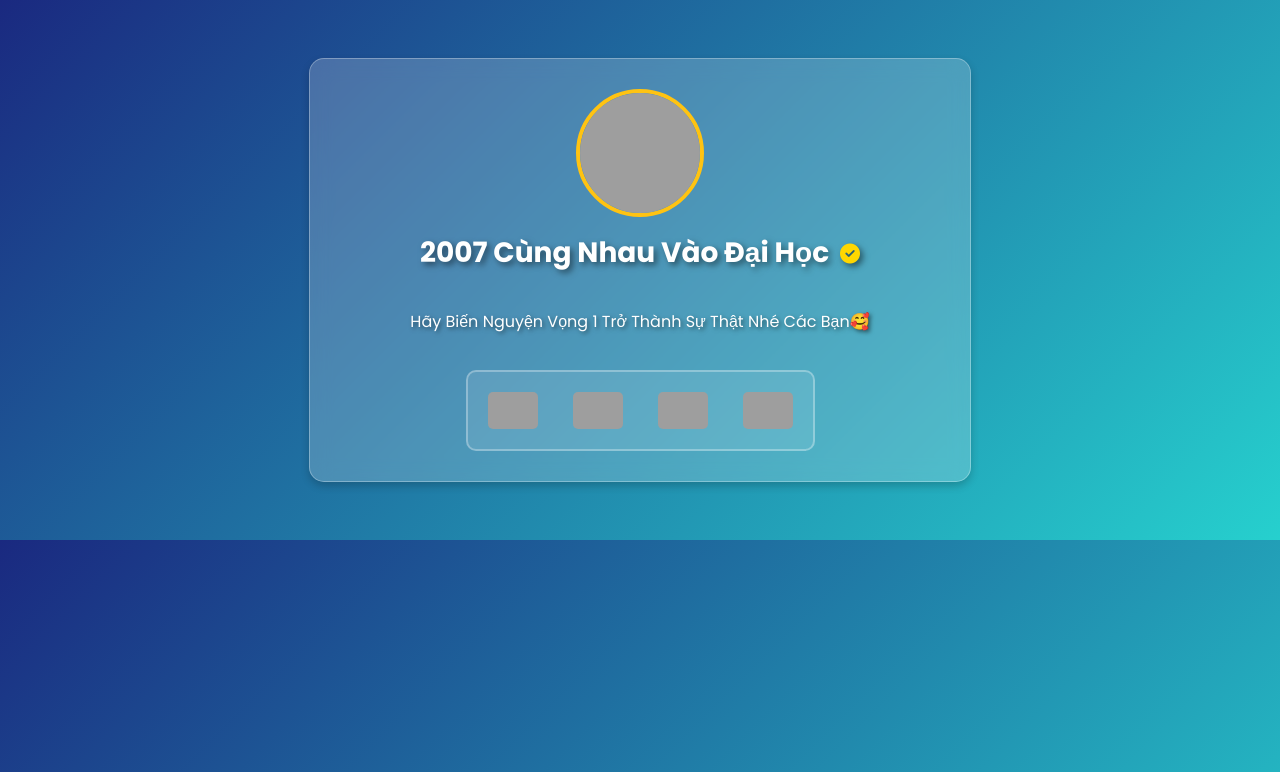
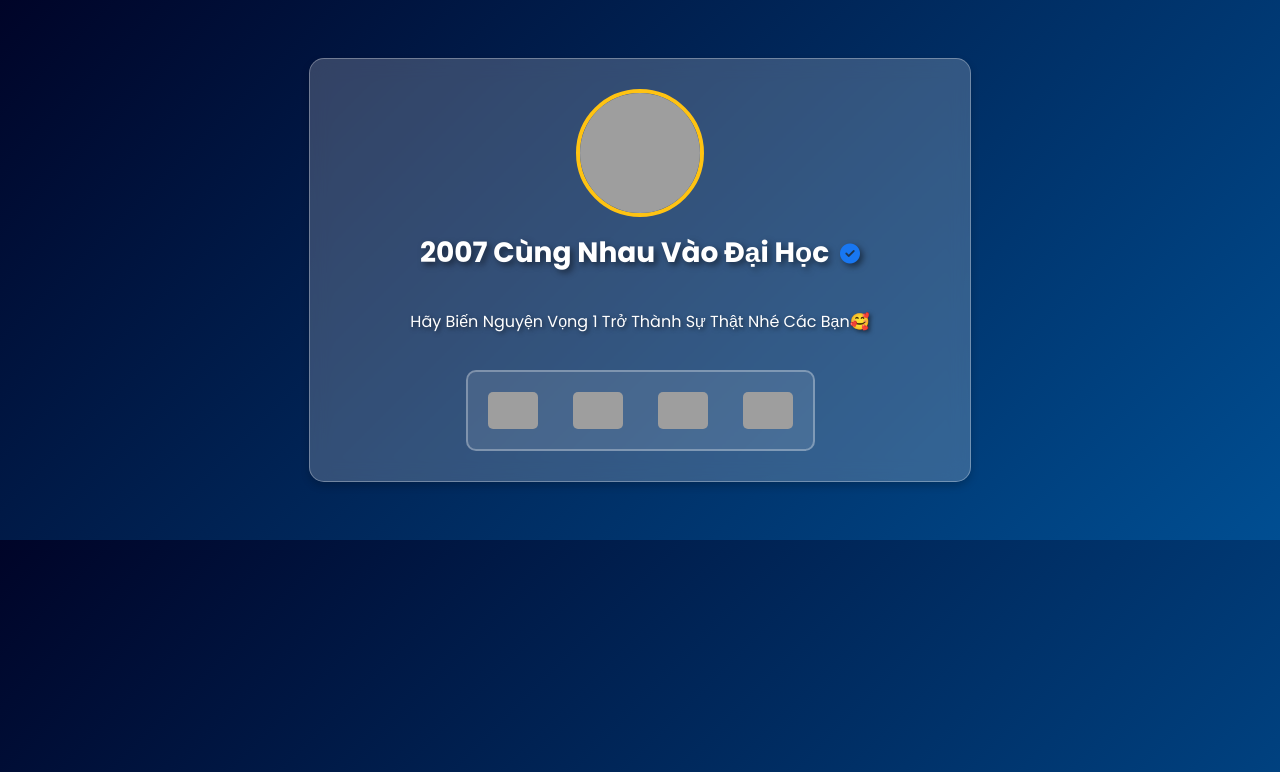
Before and after one commit to Jacob10289/phamthaiduong, a Flask app: page / in a window 1280 px wide. Shown: the top 772 px of the page. Run offline with Flask 3, Linux system fonts and the light colour scheme; grey boxes are pictures that could not be loaded.

Commit message:
Chỉnh sửa web

```diff
--- a/templates/index.html
+++ b/templates/index.html
@@ -9,7 +9,7 @@
    <style>
     body {
         font-family: "Poppins", sans-serif;
-    background: linear-gradient(135deg, #1A2980, #26D0CE);
+    background: linear-gradient(135deg, #000428, #004e92);
         text-align: center;
         padding: 50px;
     }
@@ -49,7 +49,7 @@
     }
 
     .verified-icon {
-        color: #FFD700;
+        color: #1877F2;
         margin-left: 5px;
         font-size: 20px;
         vertical-align: middle;
```
